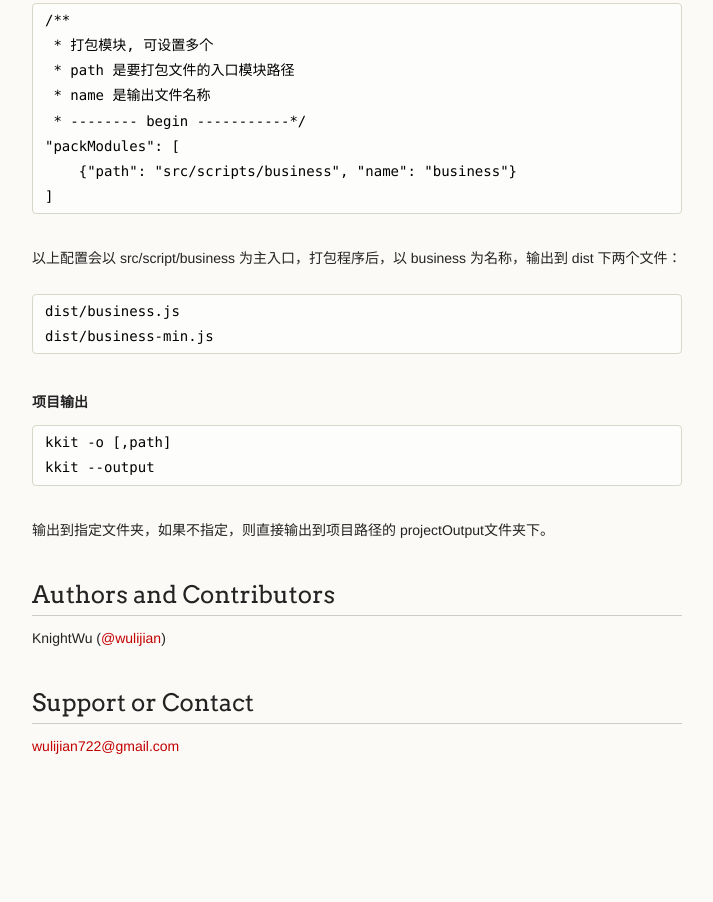
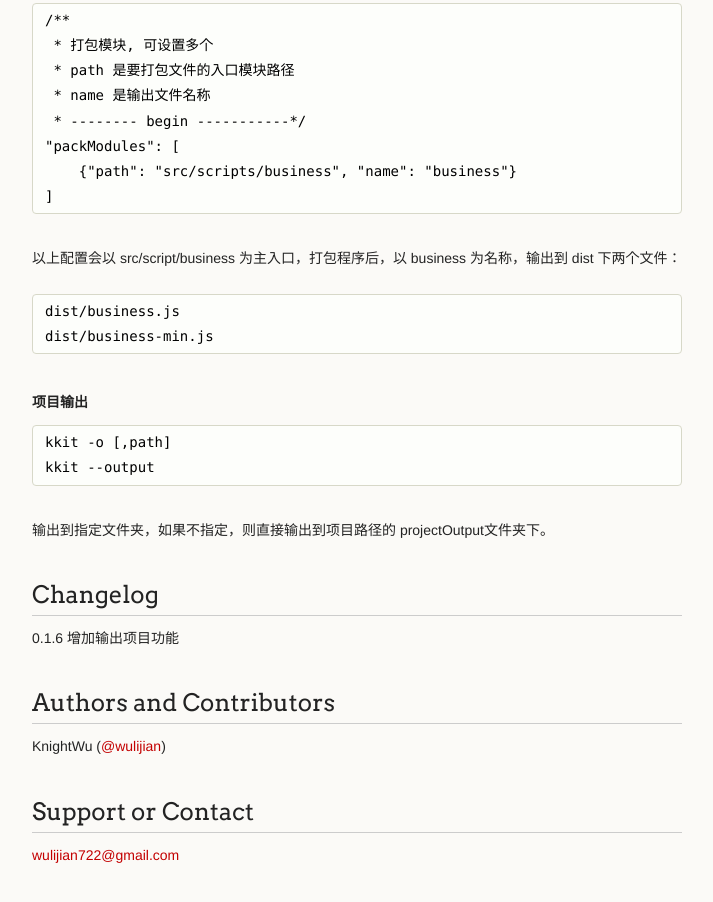
Before and after one commit to wulijian/knighkit, a plain HTML site: page index.html in a window 1280 px wide. Shown: the part 3165-4067 px from the top of the page, without its empty margins (278-991 px from the left). Before the commit the page ends 3997 px from the top, so only its background shows below. Drawn offline with Linux system fonts and the light colour scheme.

```diff
--- a/index.html
+++ b/index.html
@@ -182,6 +182,10 @@
 
 <p>输出到指定文件夹，如果不指定，则直接输出到项目路径的 projectOutput文件夹下。</p>
 
+<h2>Changelog</h2>
+
+<p>0.1.6 增加输出项目功能</p>
+
 <h2>Authors and Contributors</h2>
 
 <p>KnightWu (<a href="https://github.com/wulijian" class="user-mention">@wulijian</a>)</p>
```
Also changed, not shown: params.json (+1 -1 lines).
